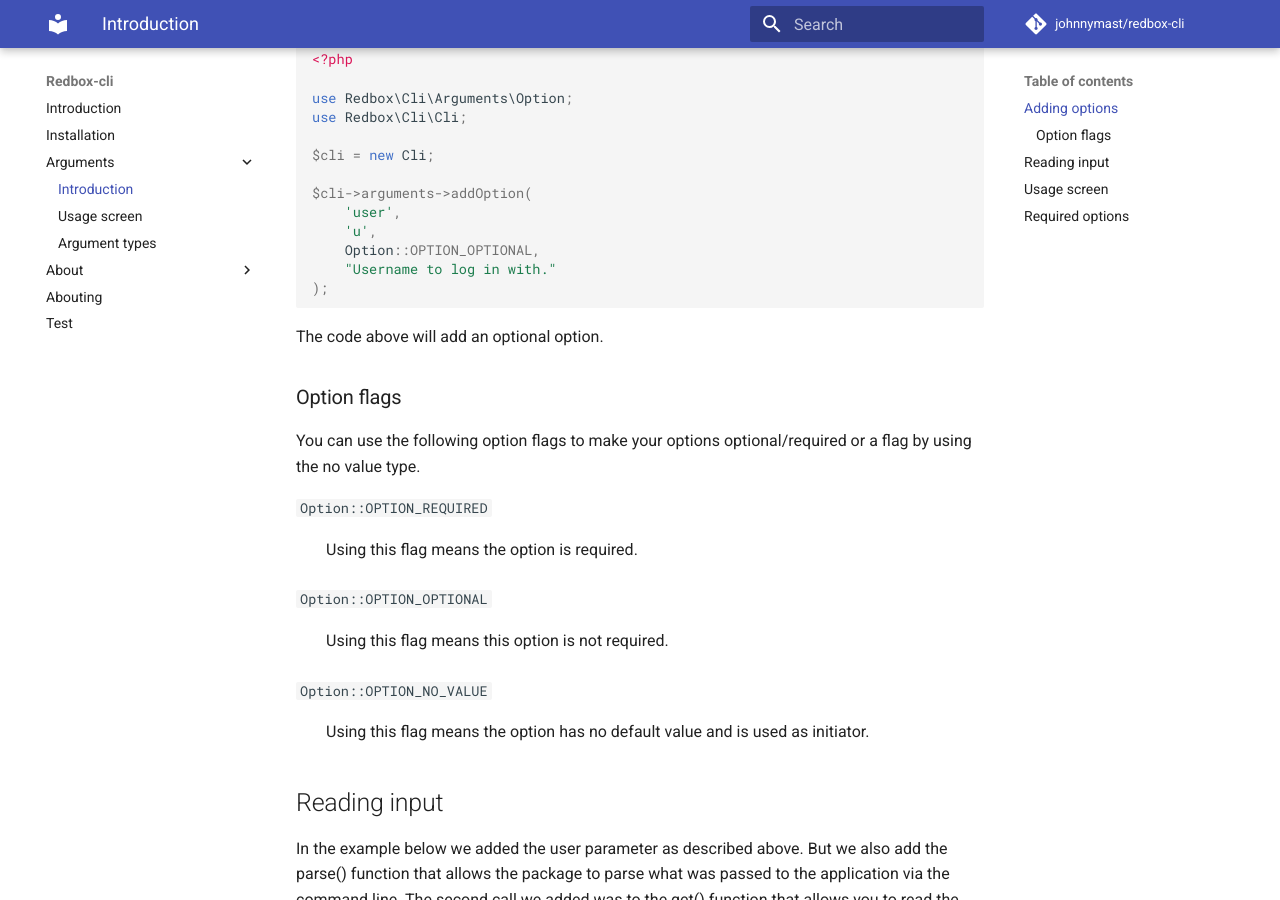
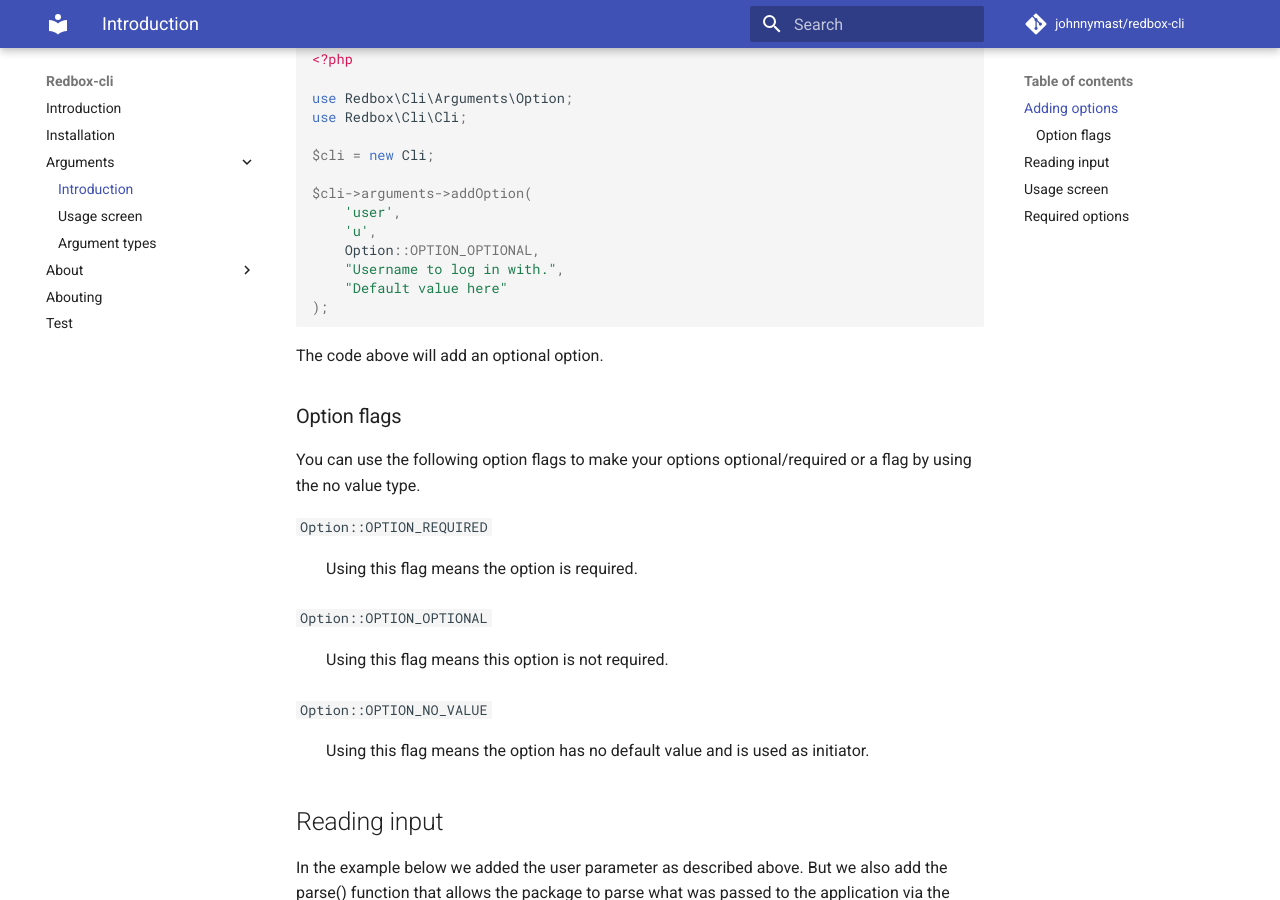
Before and after one commit to johnnymast/redbox-cli, an MkDocs documentation site: the page built from docs/arguments/introduction.md, in a window 1280 px wide and 900 px high, scrolled down 349 px. Built offline with MkDocs 1.6.1 and Material for MkDocs 9.7.7, drawn with Linux system fonts in a browser that asks for light colours; comment, search, counter and statistics services are not loaded.

````diff
--- a/docs/arguments/introduction.md
+++ b/docs/arguments/introduction.md
@@ -19,7 +19,8 @@ $cli->arguments->addOption(
     'user',
     'u',
     Option::OPTION_OPTIONAL,
-    "Username to log in with."
+    "Username to log in with.",
+    "Default value here"
 );
 
 ```
````
